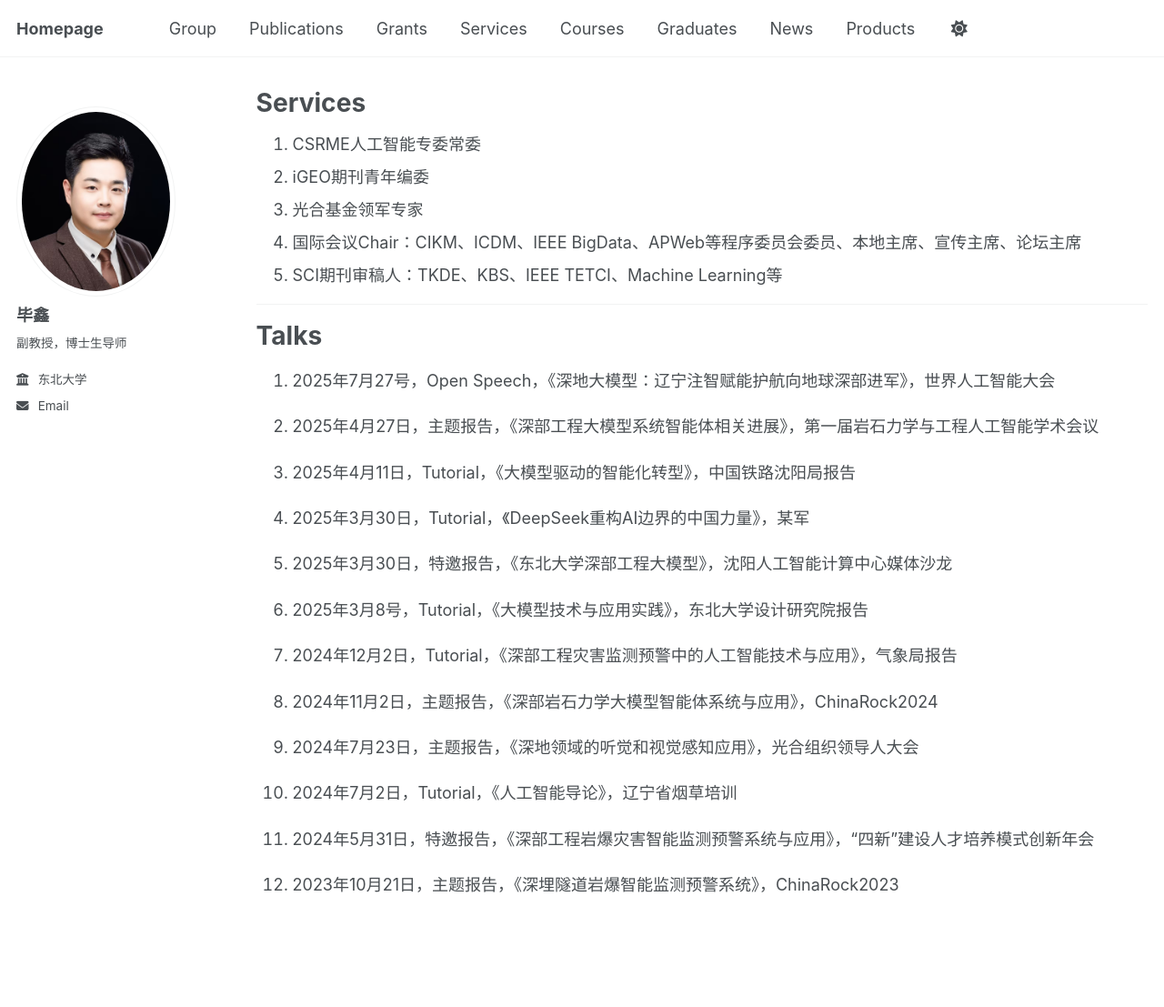
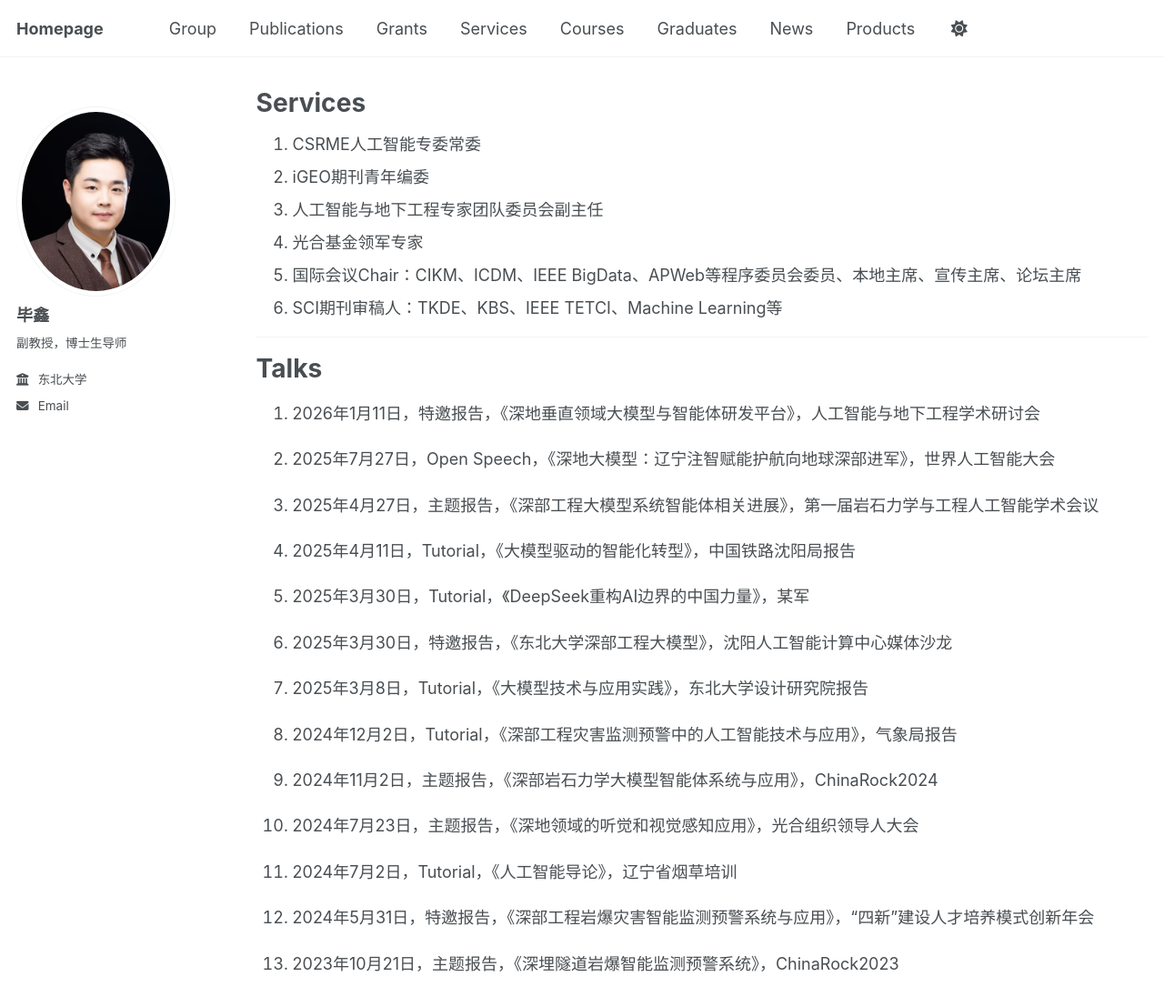
Before and after one commit to IDME-AI/IDME-AI.github.io, a Jekyll site: the page built from _pages/services.md, in a window 1280 px wide and 1294 px high. Shown: the top 1107 px of the window at 91% size. Built offline with Jekyll 4.4.1, drawn with Linux system fonts in a browser that asks for light colours.

Commit message:
Initial commit

```diff
--- a/_data/gallery.yml
+++ b/_data/gallery.yml
@@ -1,3 +1,8 @@
+- src: /images/news/202601-毕鑫-当选人工智能与地下工程专家团队委员会副主任.jpg
+  title: 202601-毕鑫-当选人工智能与地下工程专家团队委员会副主任并作特邀报告
+  tags: [宣传,报告]
+  description: 2026年1月11日，毕鑫当选人工智能与地下工程专家团队委员会副主任，并在人工智能与地下工程学术研讨会作大会特邀报告
+
 - src: /images/news/202512-李梓瑄-异腾AI创新大赛2025辽宁赛区总决赛银奖.jpg
   title: 202512-李梓瑄-异腾AI创新大赛2025辽宁赛区总决赛银奖
   tags: [获奖]
--- a/_pages/services.md
+++ b/_pages/services.md
@@ -8,34 +8,37 @@ author_profile: true
 
 1. CSRME人工智能专委常委
 2. iGEO期刊青年编委
-3. 光合基金领军专家
-4. 国际会议Chair：CIKM、ICDM、IEEE BigData、APWeb等程序委员会委员、本地主席、宣传主席、论坛主席
-5. SCI期刊审稿人：TKDE、KBS、IEEE TETCI、Machine Learning等
+3. 人工智能与地下工程专家团队委员会副主任
+4. 光合基金领军专家
+5. 国际会议Chair：CIKM、ICDM、IEEE BigData、APWeb等程序委员会委员、本地主席、宣传主席、论坛主席
+6. SCI期刊审稿人：TKDE、KBS、IEEE TETCI、Machine Learning等
 
 ---
 
 # Talks
 
-1. 2025年7月27号，Open Speech，《深地大模型：辽宁注智赋能护航向地球深部进军》，世界人工智能大会
+1. 2026年1月11日，特邀报告，《深地垂直领域大模型与智能体研发平台》，人工智能与地下工程学术研讨会
 
-2. 2025年4月27日，主题报告，《深部工程大模型系统智能体相关进展》，第一届岩石力学与工程人工智能学术会议
+2. 2025年7月27日，Open Speech，《深地大模型：辽宁注智赋能护航向地球深部进军》，世界人工智能大会
 
-3. 2025年4月11日，Tutorial，《大模型驱动的智能化转型》，中国铁路沈阳局报告
+3. 2025年4月27日，主题报告，《深部工程大模型系统智能体相关进展》，第一届岩石力学与工程人工智能学术会议
 
-4. 2025年3月30日，Tutorial，《DeepSeek重构AI边界的中国力量》，某军
+4. 2025年4月11日，Tutorial，《大模型驱动的智能化转型》，中国铁路沈阳局报告
 
-5. 2025年3月30日，特邀报告，《东北大学深部工程大模型》，沈阳人工智能计算中心媒体沙龙
+5. 2025年3月30日，Tutorial，《DeepSeek重构AI边界的中国力量》，某军
 
-6. 2025年3月8号，Tutorial，《大模型技术与应用实践》，东北大学设计研究院报告
+6. 2025年3月30日，特邀报告，《东北大学深部工程大模型》，沈阳人工智能计算中心媒体沙龙
 
-7. 2024年12月2日，Tutorial，《深部工程灾害监测预警中的人工智能技术与应用》，气象局报告
+7. 2025年3月8日，Tutorial，《大模型技术与应用实践》，东北大学设计研究院报告
 
-8. 2024年11月2日，主题报告，《深部岩石力学大模型智能体系统与应用》，ChinaRock2024
+8. 2024年12月2日，Tutorial，《深部工程灾害监测预警中的人工智能技术与应用》，气象局报告
 
-9. 2024年7月23日，主题报告，《深地领域的听觉和视觉感知应用》，光合组织领导人大会
+9. 2024年11月2日，主题报告，《深部岩石力学大模型智能体系统与应用》，ChinaRock2024
 
-10. 2024年7月2日，Tutorial，《人工智能导论》，辽宁省烟草培训
+10. 2024年7月23日，主题报告，《深地领域的听觉和视觉感知应用》，光合组织领导人大会
 
-11. 2024年5月31日，特邀报告，《深部工程岩爆灾害智能监测预警系统与应用》，“四新”建设人才培养模式创新年会
+11. 2024年7月2日，Tutorial，《人工智能导论》，辽宁省烟草培训
 
-12. 2023年10月21日，主题报告，《深埋隧道岩爆智能监测预警系统》，ChinaRock2023
+12. 2024年5月31日，特邀报告，《深部工程岩爆灾害智能监测预警系统与应用》，“四新”建设人才培养模式创新年会
+
+13. 2023年10月21日，主题报告，《深埋隧道岩爆智能监测预警系统》，ChinaRock2023
```
Also changed, not shown: _pages/about.md (+1 -1 lines), _pages/img.png (added), _pages/img_1.png (added), images/news/202601-毕鑫-当选人工智能与地下工程专家团队委员会副主任.jpg (added).
